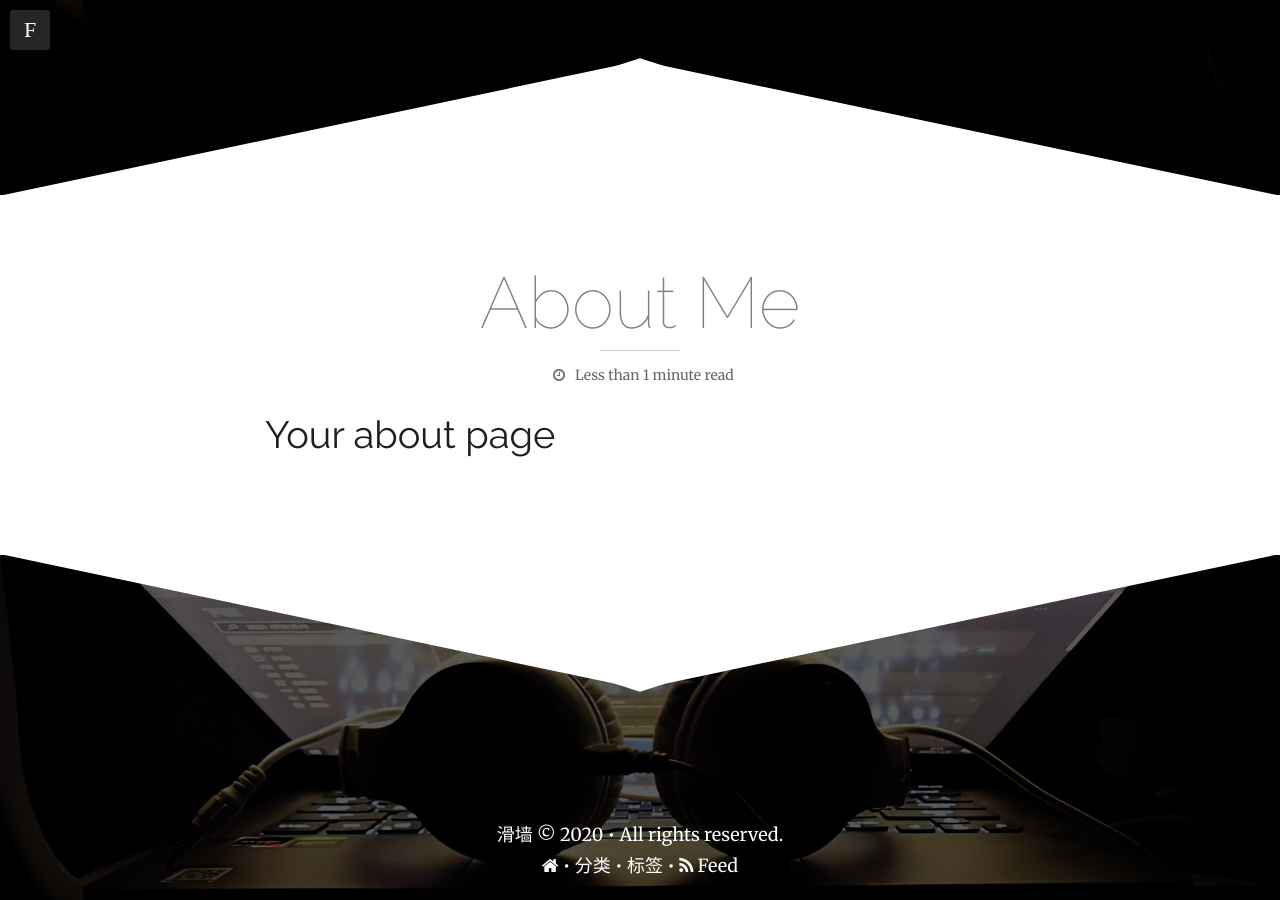
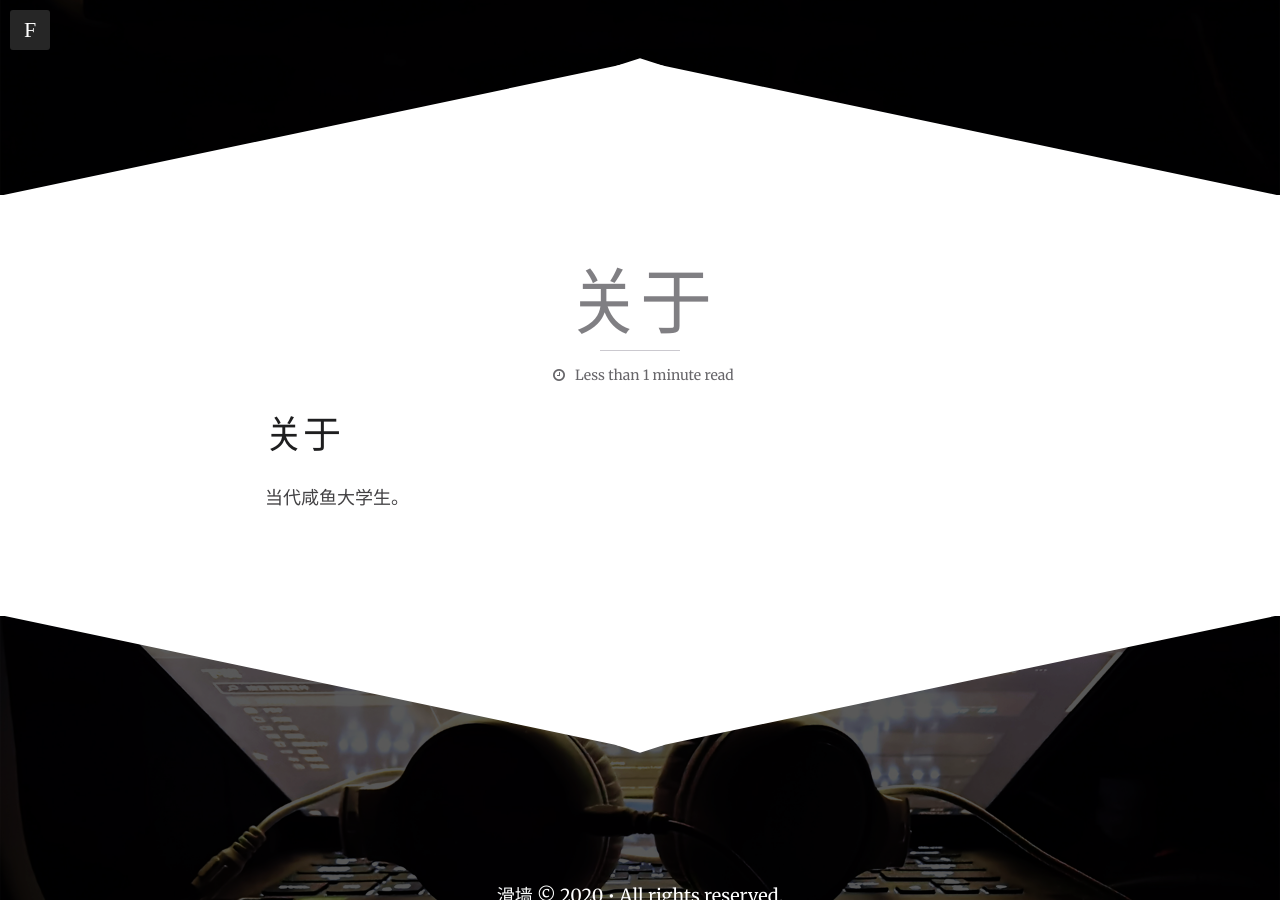
Before and after one commit to Slidingwall/slidingwall.github.io, a Jekyll site: the page built from _pages/about.md, in a window 1280 px wide and 900 px high, scrolled down 345 px. Built offline with Jekyll 4.4.1, drawn with Linux system fonts in a browser that asks for light colours.

Commit message:
Update about.md

```diff
--- a/_pages/about.md
+++ b/_pages/about.md
@@ -1,8 +1,9 @@
 ---
 layout: page
 permalink: /about/
-title: About Me
+title: 关于
 tags: [tags]
 ---
 
-# Your about page
+# 关于
+当代咸鱼大学生。
```
